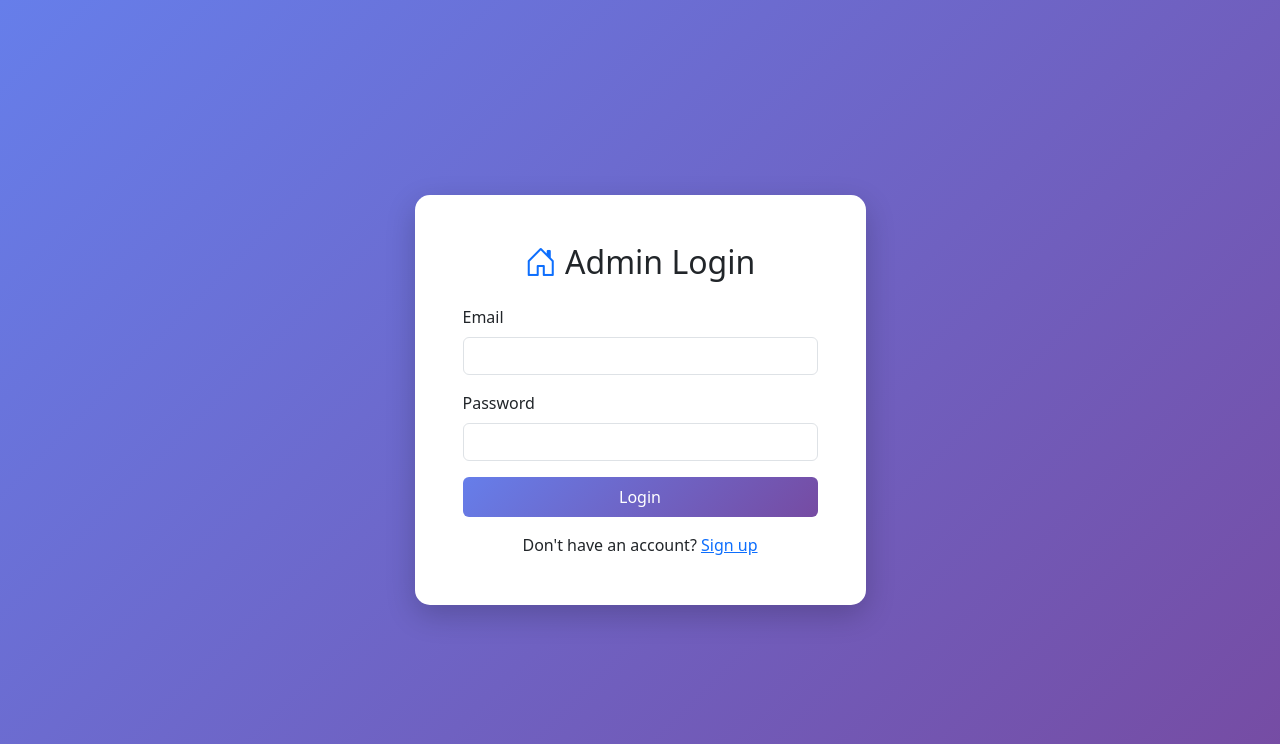
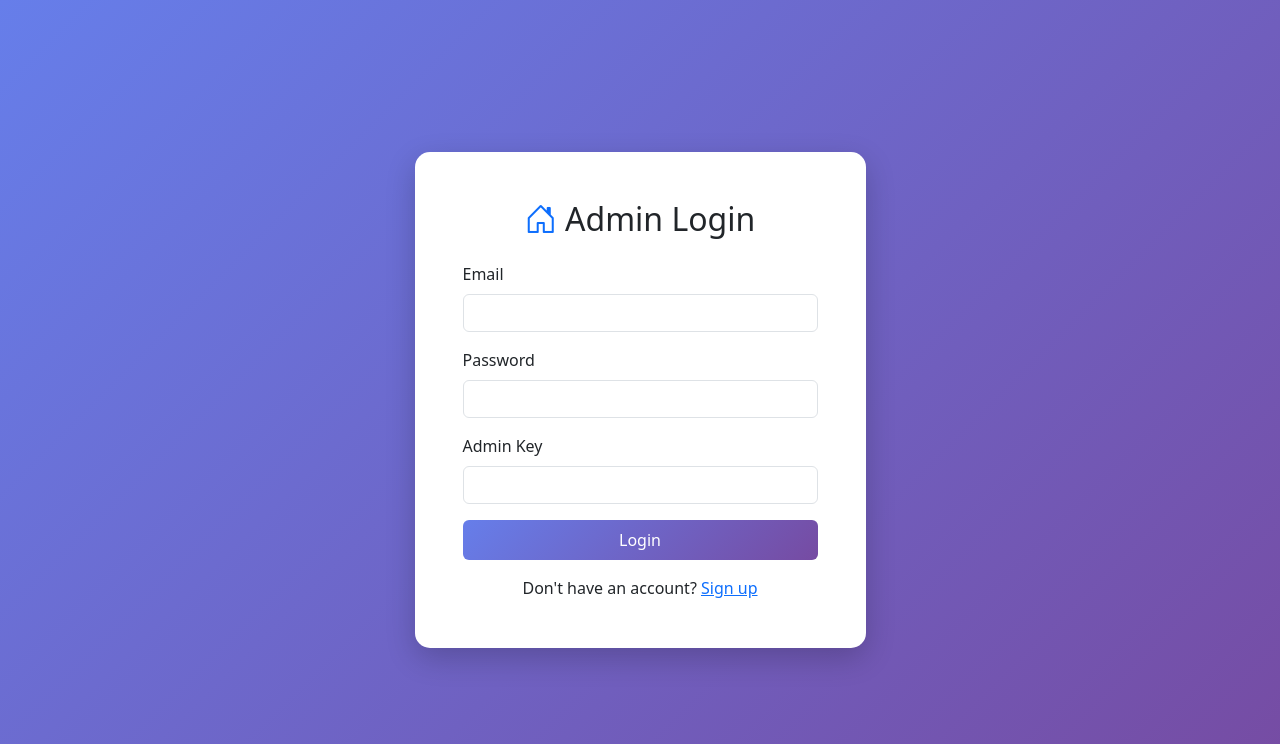
Before and after one commit to dwarkesh777/Stayfinder_Admin, a Flask app: page /admin/login in a window 1280 px wide. Shown: the top 744 px of the page. Run offline with Flask 3, Linux system fonts and the light colour scheme.

Commit message:
admin key

```diff
--- a/app.py
+++ b/app.py
@@ -63,15 +63,16 @@ def admin_login():
     if request.method == 'POST':
         email = request.form.get('email')
         password = request.form.get('password')
+        admin_key = request.form.get('admin_key')
 
         admin = admins_collection.find_one({'email': email})
 
-        if admin and check_password_hash(admin['password'], password):
+        if admin and check_password_hash(admin['password'], password) and check_password_hash(admin.get('admin_key', ''), admin_key):
             session['admin_id'] = str(admin['_id'])
             session['admin_name'] = admin['name']
             return redirect(url_for('admin_dashboard'))
 
-        flash('Invalid email or password', 'error')
+        flash('Invalid email, password, or admin key', 'error')
 
     return render_template('login.html')
 
--- a/templates/login.html
+++ b/templates/login.html
@@ -36,6 +36,10 @@ body {
                             <label class="form-label">Password</label>
                             <input type="password" name="password" class="form-control" required>
                         </div>
+                        <div class="mb-3">
+                            <label class="form-label">Admin Key</label>
+                            <input type="password" name="admin_key" class="form-control" required>
+                        </div>
                         <button type="submit" class="btn btn-primary w-100 py-2">Login</button>
                     </form>
                     <p class="text-center mt-3 mb-0">
```
